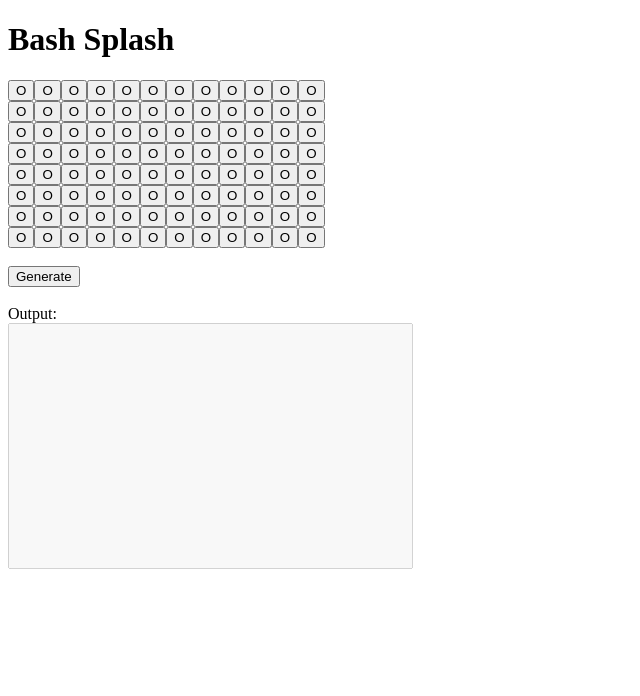
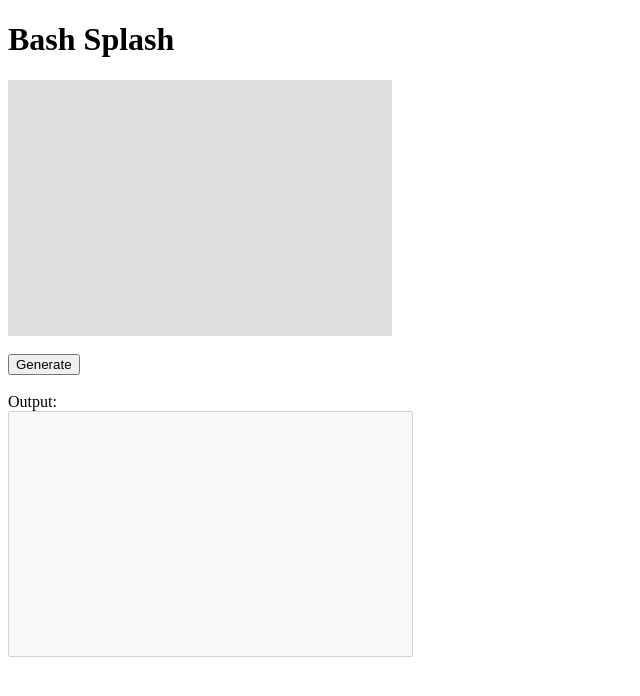
Before and after one commit to saintabomination/bash-splash, a React (Create React App) app: page / in a window 1280 px wide. Shown: the top 696 px of the page, without its empty margins (0-640 px from the left). Built offline with nearby package versions, Linux system fonts and the light colour scheme; the HTML template or start-up script is replaced by a standard one.

Commit message:
Creating the Tile component

```diff
--- a/src/components/Board.tsx
+++ b/src/components/Board.tsx
@@ -1,3 +1,5 @@
+import Tile from './Tile';
+
 type Props = {
   width?: number;
   height?: number;
@@ -7,9 +9,14 @@ const Board = ({ width = 8, height = 8 }: Props): JSX.Element =>
   (
     <div>
       {[...Array(height)].map((_, index) => (
-        <div key={index}>
+        <div
+          key={index}
+          style={{
+            display: 'flex',
+          }}
+        >
           {[...Array(width)].map((_, index) => (
-            <button key={index}>O</button>
+            <Tile key={index} />
           ))}
         </div>
       ))}
--- /dev/null
+++ b/src/components/Tile.tsx
@@ -0,0 +1,16 @@
+type Props = {
+  enabled?: boolean;
+};
+
+const Tile = ({ enabled = false }: Props): JSX.Element =>
+  (
+    <div
+      style={{
+        width: '32px',
+        height: '32px',
+        backgroundColor: enabled ? '#282828' : '#dedede',
+      }}
+    />
+  );
+
+export default Tile;
```
